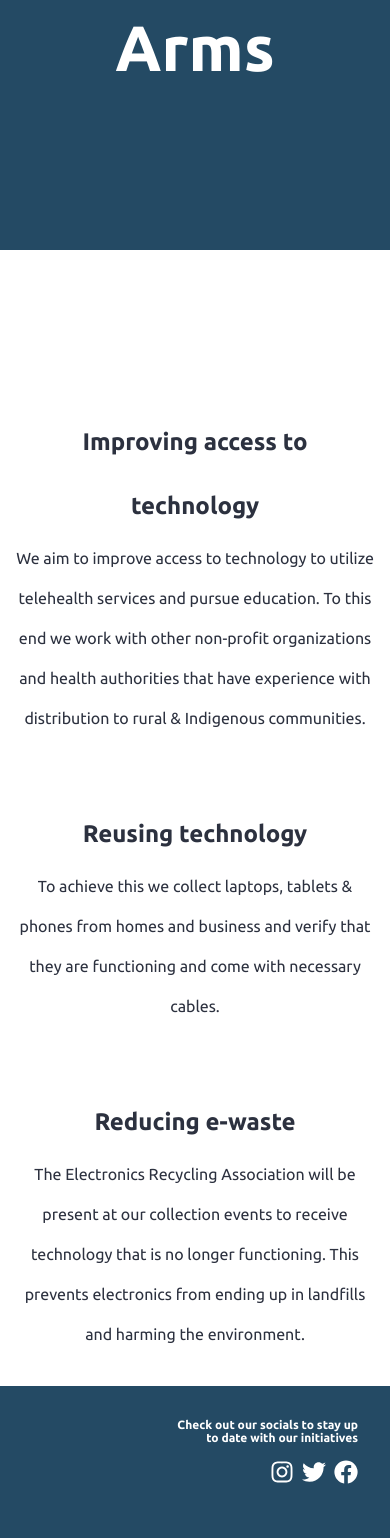
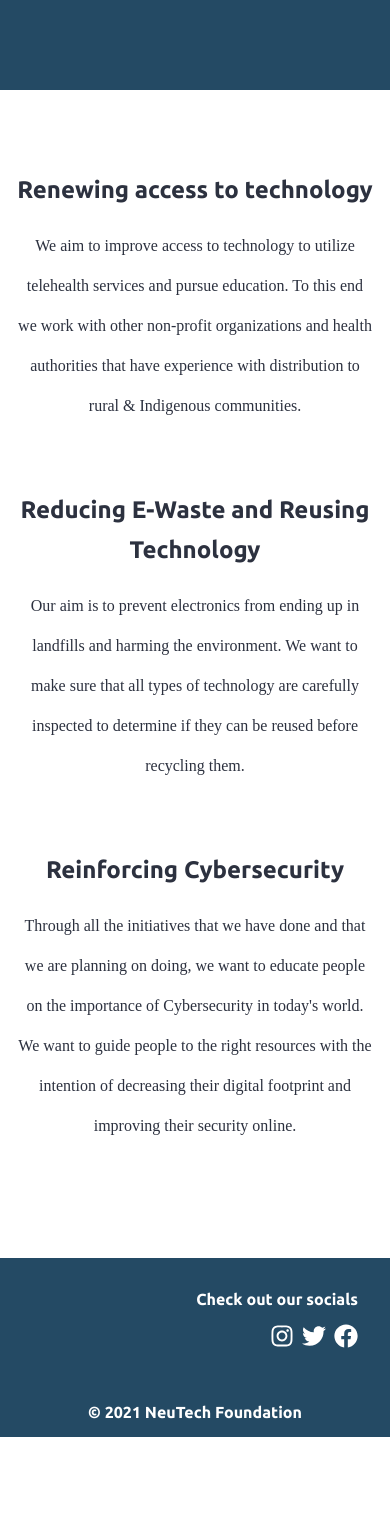
Before and after one commit to NeuTech-Admin/NeuTechSite, a React (Create React App) app: page /about-us in a window 390 px wide. Shown: the part 310-1848 px from the top of the page. After the commit the page ends 1747 px from the top, so only its background shows below. Built offline with nearby package versions, Linux system fonts and the light colour scheme.

Commit message:
Fixed responsiveness

```diff
--- a/src/App.css
+++ b/src/App.css
@@ -44,8 +44,8 @@ body, html {
 }
 
 @font-face {
-  font-family: ubuntu-regular;
-  src: url(./fonts/Ubuntu-Regular.ttf);
+  font-family: ubuntu-medium;
+  src: url(./fonts/Ubuntu-Medium.ttf);
 }
 
 @keyframes spinner {
--- a/src/components/Card.css
+++ b/src/components/Card.css
@@ -23,7 +23,7 @@
 }
 
 .card-description{
-    font-family: ubuntu-regular;
+    font-family: ubuntu-medium;
     font-size: 1.3rem;
 }
 
@@ -58,3 +58,29 @@
 .card-link:hover, .card-link:hover .arrow {
     color: #44bfd2;
 }
+
+@media screen and (max-width: 1300px) {
+    .card-container{
+        height: fit-content;
+        width: fit-content;
+        margin-left: 1.075rem;
+        margin-right: 1.075rem;
+        padding: 1.5rem;
+        min-height: 15rem;
+        margin-bottom: 2rem;
+        justify-content: space-evenly;
+    }
+
+    .card-title{
+        font-size: 1.35rem;
+    }
+
+    .card-description{
+        font-size: 1.1rem;
+        line-height: 1.25rem;
+    }
+
+    .card-link{
+        font-size: 1.3rem;
+    }
+}
--- a/src/components/pages/page_components/HeroSection.css
+++ b/src/components/pages/page_components/HeroSection.css
@@ -57,8 +57,8 @@
     display: flex;
     flex-direction: row;
     width: fit-content;
-    margin: -5rem auto 0 auto;
-    opacity: 0.05;
+    margin: -4rem auto 0 auto;
+    opacity: 0;
     transform: translateY(25%);
     transition: all ease 1.25s;
 }
@@ -72,6 +72,7 @@
     .card-div {
         display: flex;
         flex-direction: column;
+        margin-top: -2.5rem;
     }
 
     .earth-img{
--- a/src/components/pages/page_components/HeroSection.js
+++ b/src/components/pages/page_components/HeroSection.js
@@ -38,10 +38,10 @@ class HeroSection extends Component {
                         <Button children="Learn More" buttonSize="btn--large" path='/about-us'/>
                     </div>
                 </div>
-                {/* <div className={this.state.card}>
+                <div className={this.state.card}>
                     <Card title="Our Initiatives" description="Take a look at our past, current and upcoming events. View the sights and sounds of NTFoundation's initiatives." path="/initiatives" link="View our Intiatives" />
                     <Card title="Learn More About Us" description="Learn about why we do what we do. Understand the true purpose of the NTFoundation through our three core principles." path="/about-us" link="Learn More About Us" />
-                </div> */}
+                </div>
             </div>
         )
     }
--- a/src/components/pages/page_components/ThreeArms.css
+++ b/src/components/pages/page_components/ThreeArms.css
@@ -4,7 +4,7 @@
 
 .title-container {
     width: 100%;
-    height: 30rem;
+    height: 20rem;
     background-color: #244a64;
     display: flex;
     justify-content: center;
@@ -33,6 +33,7 @@
     align-items: center;
     margin-left: auto;
     margin-right: auto;
+    margin-bottom: 5rem;
 }
 
 .arms {
@@ -44,7 +45,7 @@
 }
 
 .arms.first {
-    margin-top: 10rem;
+    margin-top: 5rem;
 }
 
 .arms.second {
@@ -80,7 +81,7 @@
     font-family: ubuntu-bold;
     font-size: 2rem;
     color: #2c313f;
-    line-height: 4rem;
+    line-height: 2.5rem;
 }
 
 .arm-paragraphs {
@@ -88,9 +89,10 @@
     color: #2c313f;
     font-size: 1.5rem;
     line-height: 2.5rem;
+    margin-top: 1rem;
 }
 
-@media screen and (max-width: 1300px) {
+@media screen and (max-width: 1000px) {
 
     .arm-content {
         height: fit-content;
@@ -101,6 +103,10 @@
         margin-left: 0;
         margin-right: 0;
         padding: 0 1rem;
+    }
+
+    .arms-title{
+        font-size: 3rem;
     }
 
     .arms {
--- a/src/components/pages/page_components/ThreeArms.js
+++ b/src/components/pages/page_components/ThreeArms.js
@@ -32,22 +32,22 @@ class ThreeArms extends Component {
                     <div className="arms first">
                         <img data-aos="fade-right" data-aos-once="true" src="DarkArm.png" alt="dark arm" className="arm-img dark" />
                         <div data-aos="fade-left" data-aos-once="true" className="arm-text-container">
-                            <span className="arm-headers">Improving access to technology</span>
+                            <span className="arm-headers">Renewing access to technology</span>
                             <p className="arm-paragraphs">We aim to improve access to technology to utilize telehealth services and pursue education.  To this end we work with other non-profit organizations and health authorities that have experience with distribution to rural & Indigenous communities.</p>
                         </div>
                     </div>
                     <div className="arms second">
                         <div data-aos="fade-right" data-aos-once="true" className="arm-text-container second">
-                            <span className="arm-headers">Reusing technology</span>
-                            <p className="arm-paragraphs">To achieve this we collect laptops, tablets & phones from homes and business and verify that they are functioning and come with necessary cables.</p>
+                            <span className="arm-headers">Reducing E-Waste and Reusing Technology</span>
+                            <p className="arm-paragraphs">Our aim is to prevent electronics from ending up in landfills and harming the environment. We want to make sure that all types of technology are carefully inspected to determine if they can be reused before recycling them.</p>
                         </div>
                         <img data-aos="fade-left" data-aos-once="true" src="LightArm.png" alt="light arm" className="arm-img light" />
                     </div>
                     <div className="arms third">
                         <img data-aos="fade-right" data-aos-once="true" src="DarkArm.png" alt="dark arm" className="arm-img dark" />
                         <div data-aos="fade-left" data-aos-once="true" className="arm-text-container">
-                            <span className="arm-headers">Reducing e-waste</span>
-                            <p className="arm-paragraphs">The Electronics Recycling Association will be present at our collection events to receive technology that is no longer functioning. This prevents electronics from ending up in landfills and harming the environment. </p>
+                            <span className="arm-headers">Reinforcing Cybersecurity</span>
+                            <p className="arm-paragraphs">Through all the initiatives that we have done and that we are planning on doing, we want to educate people on the importance of Cybersecurity in today's world. We want to guide people to the right resources with the intention of decreasing their digital footprint and improving their security online.</p>
                         </div>
                     </div>
                 </div>
--- a/src/components/toolbars/Footer.css
+++ b/src/components/toolbars/Footer.css
@@ -30,6 +30,15 @@
 }
 
 .footer-description{
+    font-family: ubuntu-bold;
+    color: white;
+    font-size: 1.1rem;
+    margin-right: 2rem;
+    margin-top: 2rem;
+}
+
+.footer-description-phone{
+    display: none;
     font-family: ubuntu-bold;
     color: white;
     font-size: 1.1rem;
@@ -76,14 +85,33 @@
     transition: ease 0.25s;
 }
 
-@media screen and (max-width: 1300px) {
+@media screen and (max-width: 1000px) {
 
     .footer-description{
         font-family: ubuntu-bold;
         color: white;
-        width: 12rem;
+        width: 15rem;
         margin-left: auto;
-        font-size: 0.75rem;
+        font-size: 1rem;
+        line-height: 1.25rem;
     }
 
 }
+
+@media screen and (max-width: 600px) {
+
+    .footer-description{
+        display: none;
+    }
+
+    .footer-description-phone{
+        font-family: ubuntu-bold;
+        color: white;
+        width: 12rem;
+        display: initial;
+        display: block;
+        margin-left: auto;
+        font-size: 1rem;
+    }
+
+}
--- a/src/components/toolbars/Footer.js
+++ b/src/components/toolbars/Footer.js
@@ -11,6 +11,9 @@ function Footer() {
                     <p className="footer-description">
                         Check out our socials to stay up to date with our initiatives
                     </p>
+                    <p className="footer-description-phone">
+                        Check out our socials
+                    </p>
                     <FaInstagram className="instagram-icon" />
                     <FaTwitter className="twitter-icon" />
                     <FaFacebook className="facebook-icon" />
--- a/src/components/toolbars/Navbar.css
+++ b/src/components/toolbars/Navbar.css
@@ -141,7 +141,7 @@
         display: flex;
         flex-direction: row;
         position: absolute;
-        margin-right: -12.5vw;
+        margin-right: -2.5rem;
         margin-top: 5px;
         color: #1c5c6c;
         top: 0;
```
Also changed, not shown: src/App.js (+2 -6 lines).
